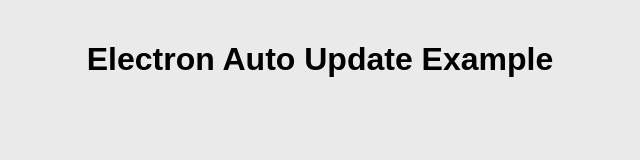
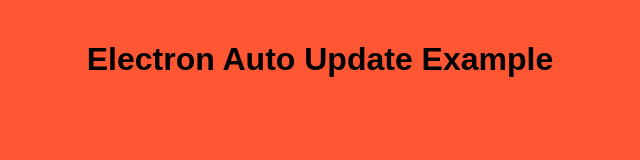
Before and after one commit to rajyalakshmiathikamsetty/autoupdator-electron-example, an Electron app: page index.html in a window 800 px wide. Shown: the whole page, without its empty margins (80-720 px from the left). Drawn offline with Linux system fonts and the light colour scheme; no server answers.

Commit message:
Version 1.0.3 update

```diff
--- a/index.html
+++ b/index.html
@@ -7,7 +7,7 @@
       margin: 0;
       padding: 20px;
       font-family: sans-serif;
-      background-color: #eaeaea;
+      background-color: #ff5733;
       text-align: center;
     }
     #notification {
@@ -63,7 +63,6 @@
     function closeNotification() {
       notification.classList.add('hidden');
     }
-
     function restartApp() {
       ipcRenderer.send('restart_app');
     }
--- a/package.json
+++ b/package.json
@@ -1,6 +1,6 @@
 {
   "name": "autoupdator-electron-example",
-  "version": "1.0.2",
+  "version": "1.0.3",
   "description": "To Auto Update Electron application",
   "main": "main.js",
   "scripts": {
```
Also changed, not shown: dist/latest.yml, 1 other file.
